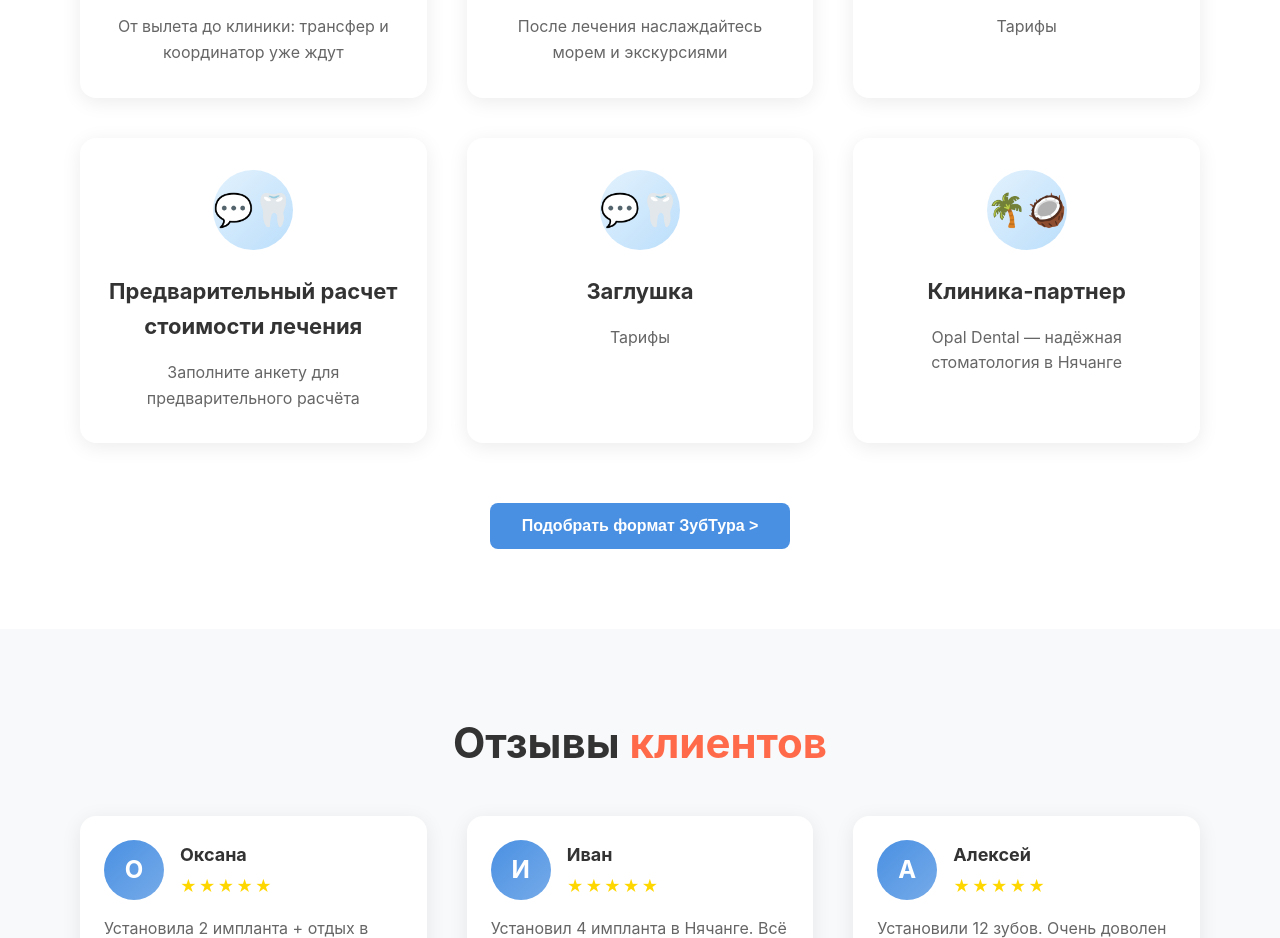
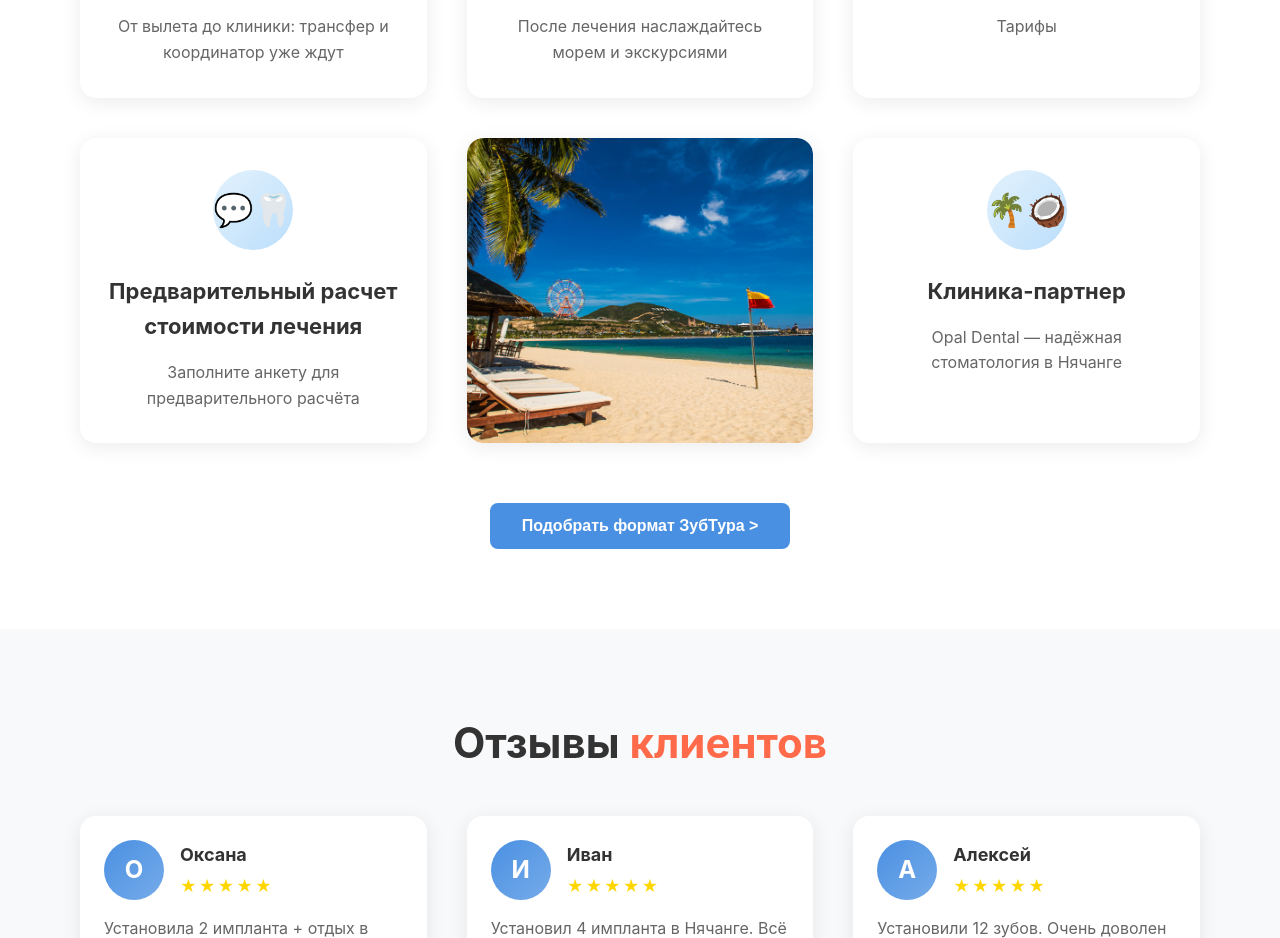
Before and after one commit to OGSmit/Zub, a Nuxt app: page / in a window 1280 px wide. Shown: the part 1060-1998 px from the top of the page. Built offline with nearby package versions, Linux system fonts and the light colour scheme.

Commit message:
feat: update logo

```diff
--- a/components/HowItWorksSection.vue
+++ b/components/HowItWorksSection.vue
@@ -48,15 +48,13 @@
           </p>
         </div>
 
-        <div class="how-it-works__card" >
-          <div class="how-it-works__icon">
-            <!-- Иконка зуба с чатом -->
-            <div class="icon-placeholder">💬🦷</div>
-          </div>
-          <h3 class="how-it-works__card-title">Заглушка</h3>
-          <p class="how-it-works__card-text">
-            Тарифы
-          </p>
+        <div class="how-it-works__card how-it-works__card--image">
+          <img
+            src="/images/nhatrang3.jpg"
+            alt="Пляж в Нячанге"
+            class="how-it-works__card-image"
+            loading="lazy"
+          />
         </div>
 
         <div class="how-it-works__card" @click="openPartnerClinicModal">
@@ -364,6 +362,12 @@ const openPartnerClinicModal = () => {
       transform: translateY(-5px);
       box-shadow: 0 8px 30px rgba(0, 0, 0, 0.12);
     }
+
+    &--image {
+      padding: 0;
+      cursor: default;
+      overflow: hidden;
+    }
   }
 
   &__badge {
@@ -401,6 +405,14 @@ const openPartnerClinicModal = () => {
     font-size: 16px;
     color: $text-light;
     line-height: 1.6;
+  }
+
+  &__card-image {
+    display: block;
+    width: 100%;
+    height: 100%;
+    object-fit: cover;
+    border-radius: 16px;
   }
 
   &__cta {
```
Also changed, not shown: public/images/LOGO.svg.
